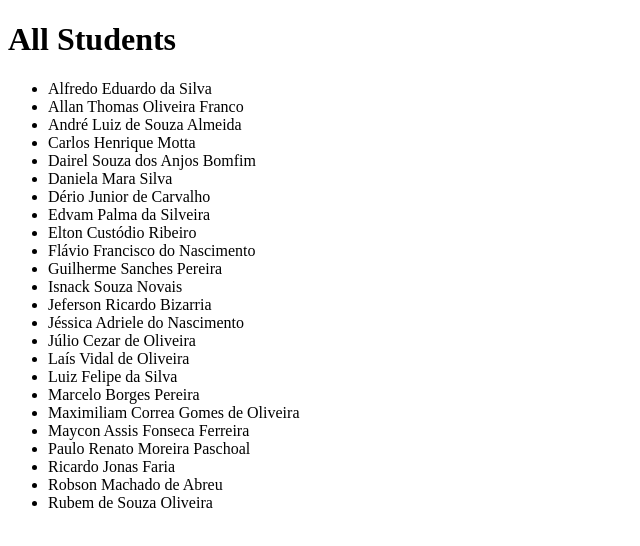
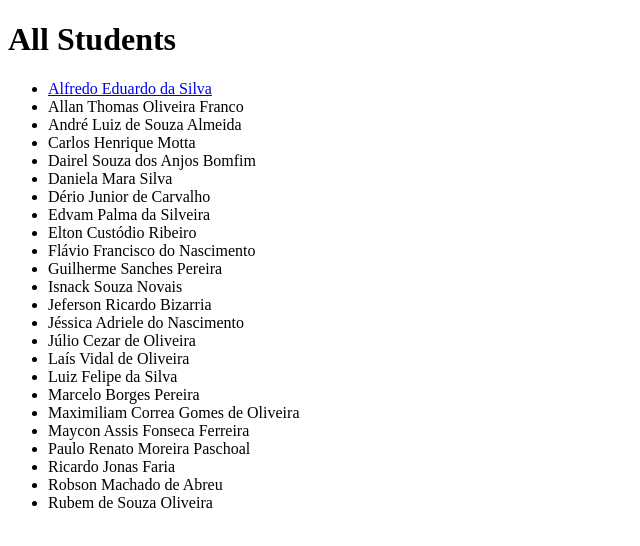
Before and after one commit to univas/all-students, a plain HTML site: page index.html in a window 1280 px wide. Shown: the whole page, without its empty margins (0-640 px from the left). Drawn offline with Linux system fonts and the light colour scheme.

Commit message:
Adicionado link do CV

```diff
--- a/index.html
+++ b/index.html
@@ -7,7 +7,7 @@
 <body>
     <h1>All Students</h1>
     <ul>
-        <li>Alfredo Eduardo da Silva</li>
+        <li><a href="https://www.linkedin.com/in/alfredoesilva"</li>Alfredo Eduardo da Silva</a>
         <li>Allan Thomas Oliveira Franco</li>
         <li>André Luiz de Souza Almeida</li>
         <li>Carlos Henrique Motta</li>
```
